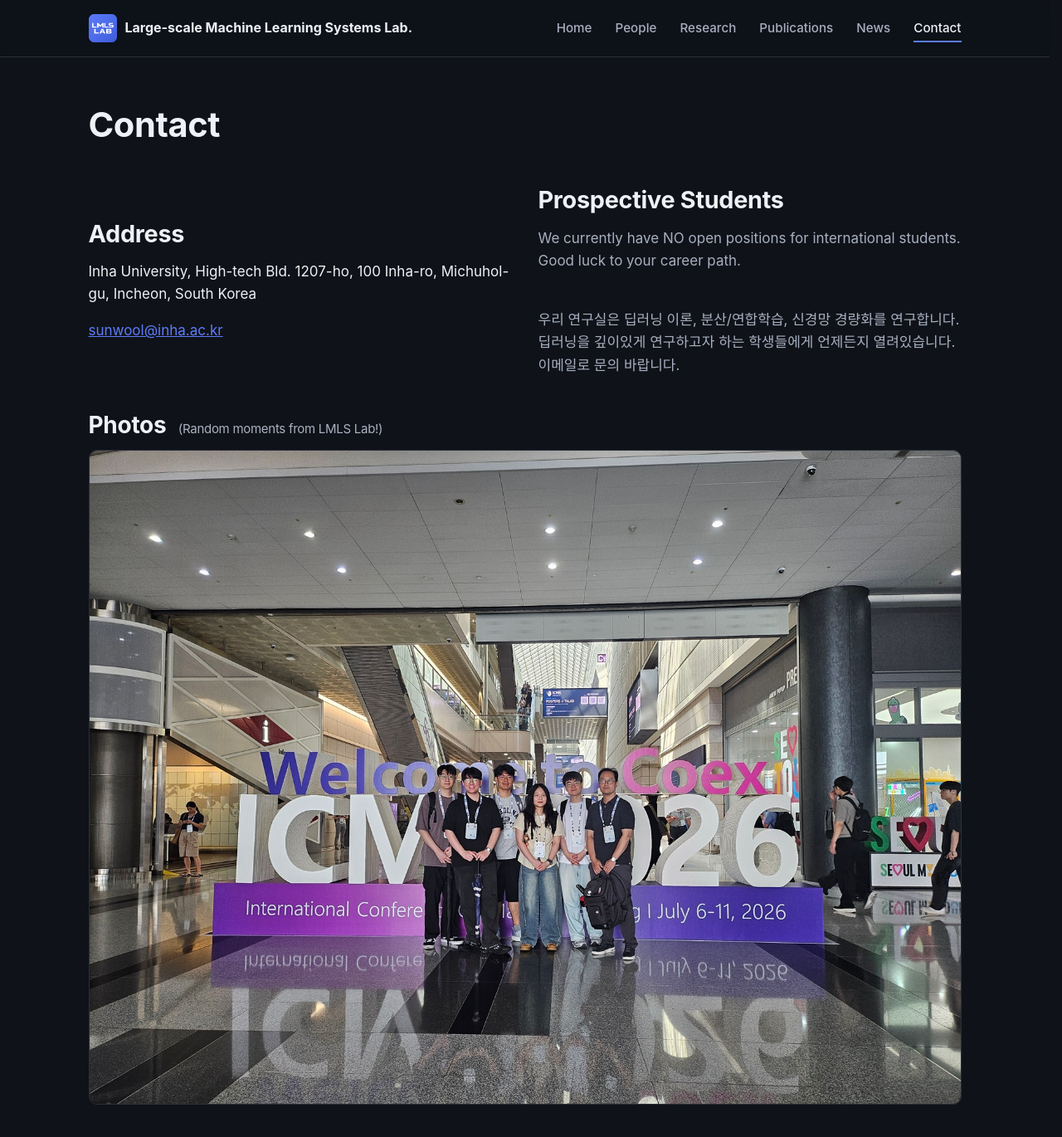
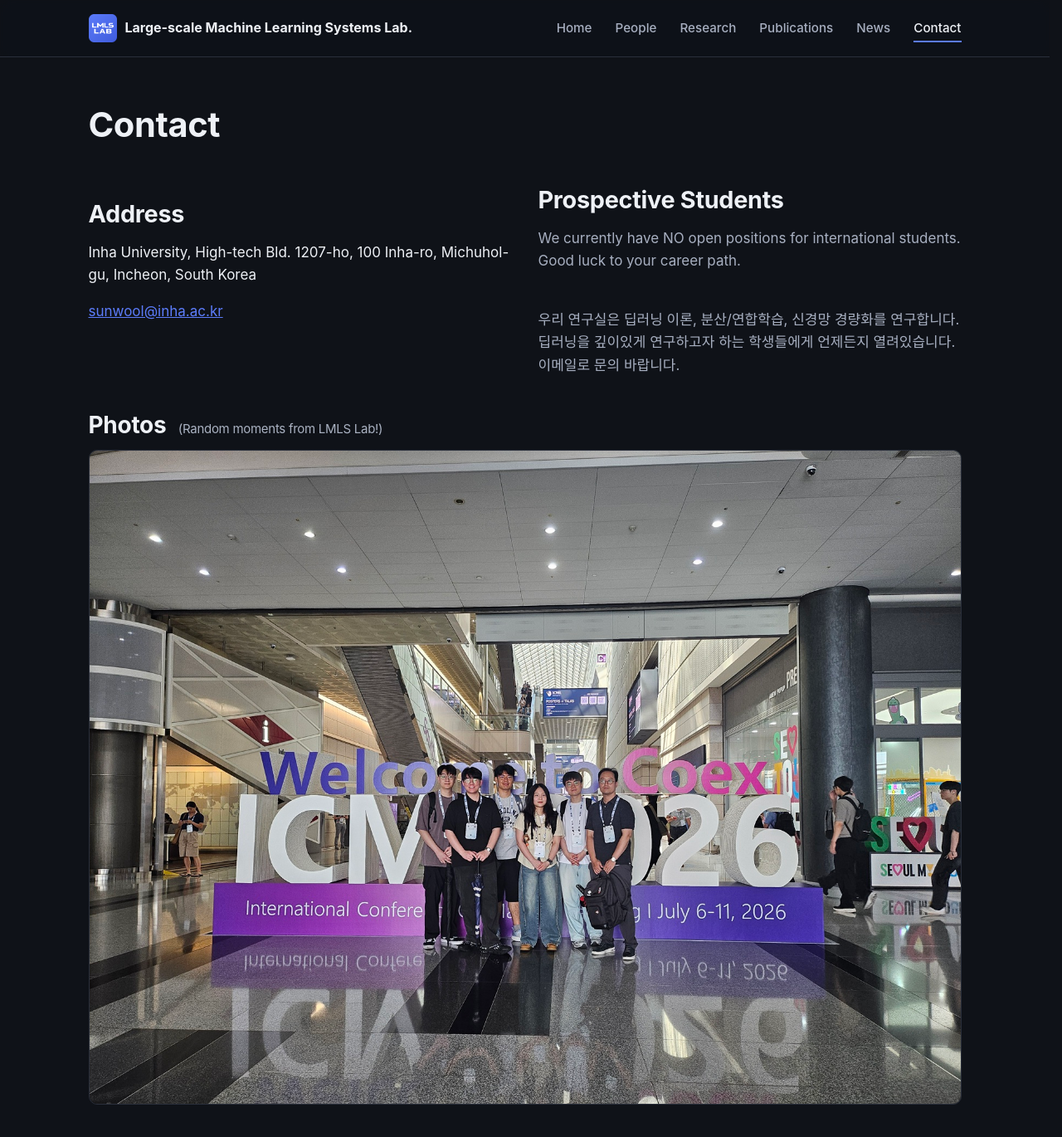
Before and after one commit to LMLS-Lab/lmls-lab.github.io, a Jekyll site: the page built from contact.md, in a window 1280 px wide and 1400 px high. Shown: the top 1370 px of the window at 83% size. Built offline with Jekyll 4.4.1, drawn with Linux system fonts in a browser that asks for light colours.

Commit message:
Aligned titles.

```diff
--- a/assets/css/style.scss
+++ b/assets/css/style.scss
@@ -526,12 +526,9 @@ img { max-width: 100%; display: block; }
   align-items: start;
 }
 
-/* Align headings at the top of both columns */
-.contact-grid > * > h2:first-child,
-.contact-grid > * > .prose > h2:first-child,
-.contact-grid > .prose > h2:first-child {
+/* Remove heading top margins in both columns */
+.contact-grid h2 {
   margin-top: 0;
-  padding-top: 0;
 }
 
 /* Mobile layout */
```
